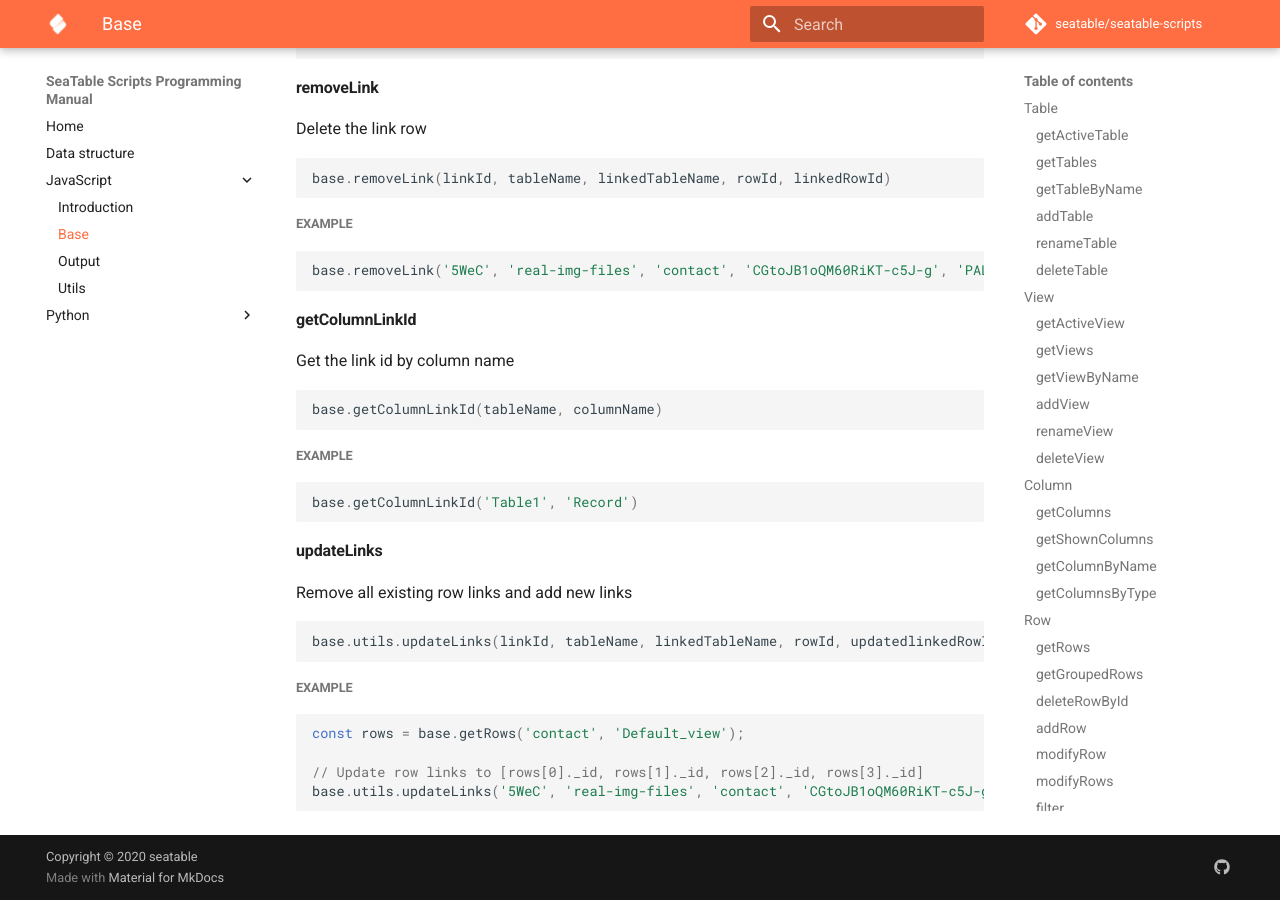
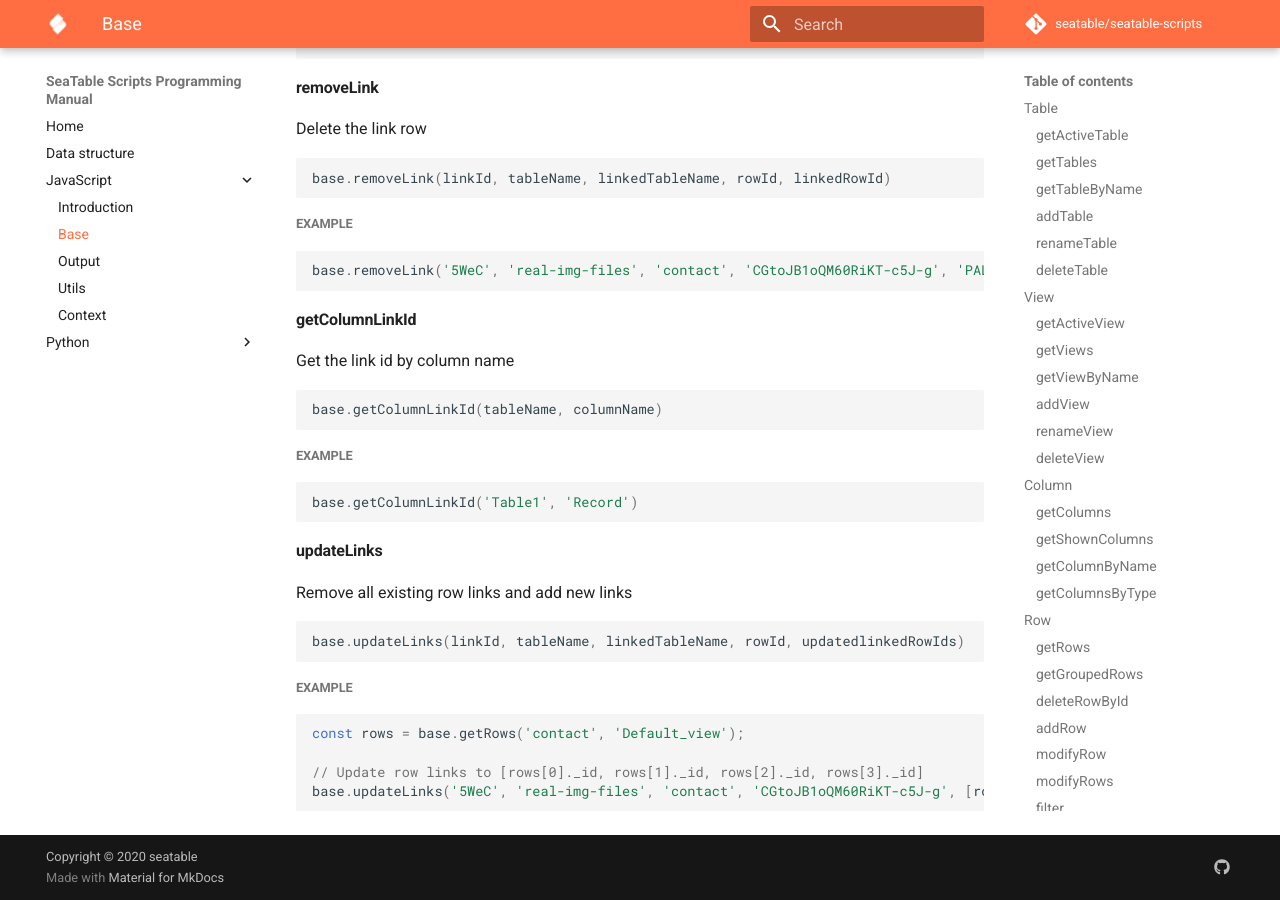
Before and after one commit to seatable/seatable-scripts, an MkDocs documentation site: the page built from manual/javascript/base.md, in a window 1280 px wide and 900 px high, scrolled down 8240 px. Built offline with MkDocs 1.6.1 and Material for MkDocs 9.7.7, drawn with Linux system fonts in a browser that asks for light colours; comment, search, counter and statistics services are not loaded.

Commit message:
add context nav

````diff
--- a/manual/javascript/base.md
+++ b/manual/javascript/base.md
@@ -511,7 +511,7 @@
 Remove all existing row links and add new links
 
 ```javascript
-base.utils.updateLinks(linkId, tableName, linkedTableName, rowId, updatedlinkedRowIds)
+base.updateLinks(linkId, tableName, linkedTableName, rowId, updatedlinkedRowIds)
 ```
 
 ##### Example
@@ -520,5 +520,5 @@
 const rows = base.getRows('contact', 'Default_view');
 
 // Update row links to [rows[0]._id, rows[1]._id, rows[2]._id, rows[3]._id]
-base.utils.updateLinks('5WeC', 'real-img-files', 'contact', 'CGtoJB1oQM60RiKT-c5J-g', [rows[0]._id, rows[1]._id, rows[2]._id, rows[3]._id])
+base.updateLinks('5WeC', 'real-img-files', 'contact', 'CGtoJB1oQM60RiKT-c5J-g', [rows[0]._id, rows[1]._id, rows[2]._id, rows[3]._id])
 ```
--- a/mkdocs.yml
+++ b/mkdocs.yml
@@ -54,6 +54,7 @@
     - Base: javascript/base.md
     - Output: javascript/output.md
     - Utils: javascript/utils.md
+    - Context: javascript/context.md
   - Python:
     - Introduction: python/README.md
     - Base: python/base.md
````
